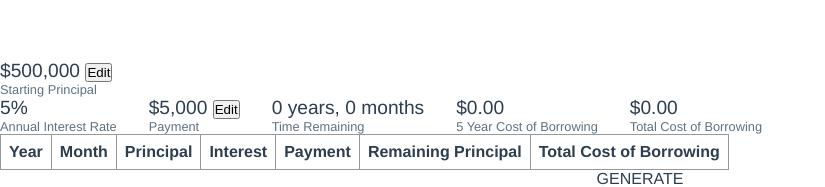
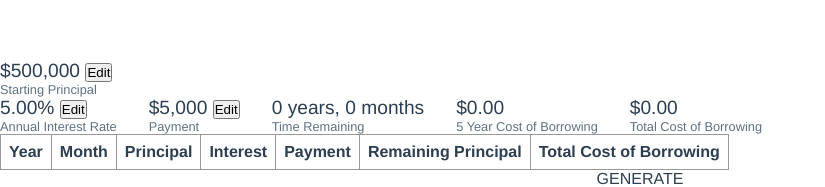
Before and after one commit to irmalcol/mortgagizer, a Vue app: page / in a window 1280 px wide. Shown: the top 187 px of the page, without its empty margins (0-825 px from the left). Built offline with nearby package versions, Linux system fonts and the light colour scheme.

Commit message:
Add percentage header input component and apply to interest rate in detailed view

```diff
--- a/src/pages/detailed-mortgage/DetailedMortgage.vue
+++ b/src/pages/detailed-mortgage/DetailedMortgage.vue
@@ -7,9 +7,9 @@
       />
     </div>
     <div class="header-row multiple-header-item">
-      <header-item
-        :value="formattedAnnualInterestRate"
-        :label="annualInterestRateLabel"
+      <header-input-percentage
+        v-model.number="annualInterestRate"
+        :fieldLabel="annualInterestRateLabel"
       />
       <header-input-dollar-amount
         v-model.number="monthlyPayment"
@@ -42,13 +42,15 @@ import DetailedTable from "./DetailedTable.vue";
 import MortgageCalculator from "@/mortgageCalculator.js";
 import HeaderItem from "@/components/HeaderItem.vue";
 import HeaderInputDollarAmount from "./HeaderInputDollarAmount.vue";
+import HeaderInputPercentage from "./HeaderInputPercentage.vue";
 
 export default {
   name: "App",
   components: {
     DetailedTable,
     HeaderItem,
-    HeaderInputDollarAmount
+    HeaderInputDollarAmount,
+    HeaderInputPercentage
   },
   data: function() {
     return {
--- /dev/null
+++ b/src/pages/detailed-mortgage/HeaderInputPercentage.vue
@@ -0,0 +1,75 @@
+<template>
+  <div class="header-item">
+    <div v-if="!showInput" class="header-value">
+      {{ formattedValue }}
+      <button @click="toggleFieldEdit">Edit</button>
+    </div>
+    <div v-if="showInput">
+      <input v-model="percentageValue" />
+      <button @click="toggleFieldEdit">Done</button>
+    </div>
+    <div class="header-label">{{ fieldLabel }}</div>
+  </div>
+</template>
+
+<script>
+export default {
+  name: "startingPrincipal",
+  props: {
+    modelValue: Number,
+    fieldLabel: String
+  },
+  emits: ["update:modelValue"],
+  data() {
+    return {
+      showInput: false
+    };
+  },
+  computed: {
+    percentageValue: {
+      get() {
+        const percentageValue = this.modelValue * 100;
+        return percentageValue;
+      },
+      set(value) {
+        const decimalValue = value / 100;
+        this.$emit("update:modelValue", decimalValue);
+      }
+    },
+    formattedValue() {
+      return this.formatPercentage(this.modelValue);
+    }
+  },
+  methods: {
+    formatPercentage: function(amount) {
+      const formatter = new Intl.NumberFormat("en-CA", {
+        style: "percent",
+        minimumFractionDigits: 2,
+        maximumFractionDigits: 2
+      });
+      return formatter.format(amount);
+    },
+    toggleFieldEdit() {
+      this.showInput = !this.showInput;
+    }
+  }
+};
+</script>
+
+<style scoped lang="scss">
+.header-item {
+  display: flex;
+  flex-direction: column;
+  align-items: flex-start;
+  padding: 0 2rem 0 0;
+}
+
+.header-value {
+  font-size: var(--header-value-font-size);
+}
+
+.header-label {
+  color: var(--label-text-color);
+  font-size: var(--header-label-font-size);
+}
+</style>
```
